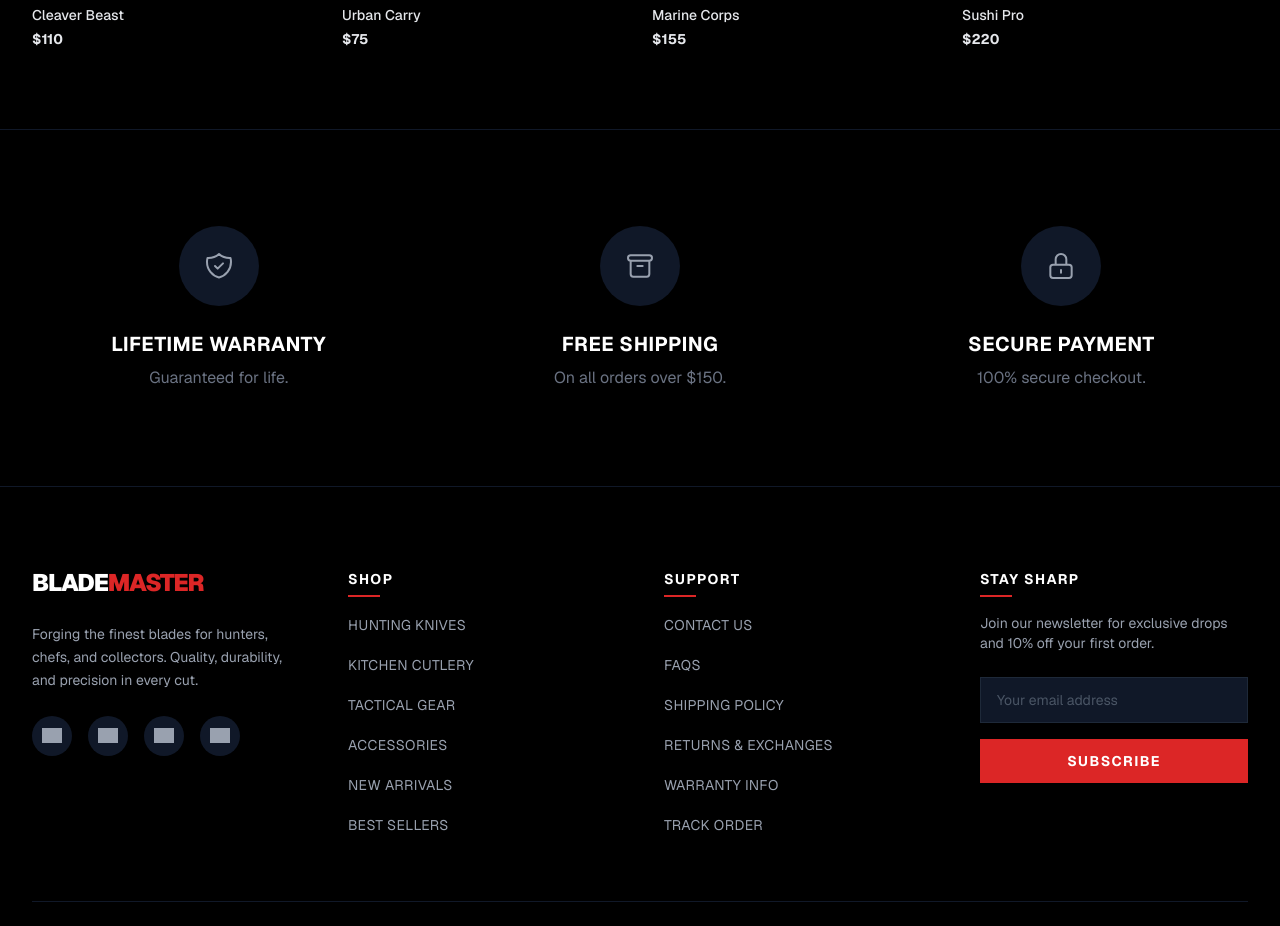
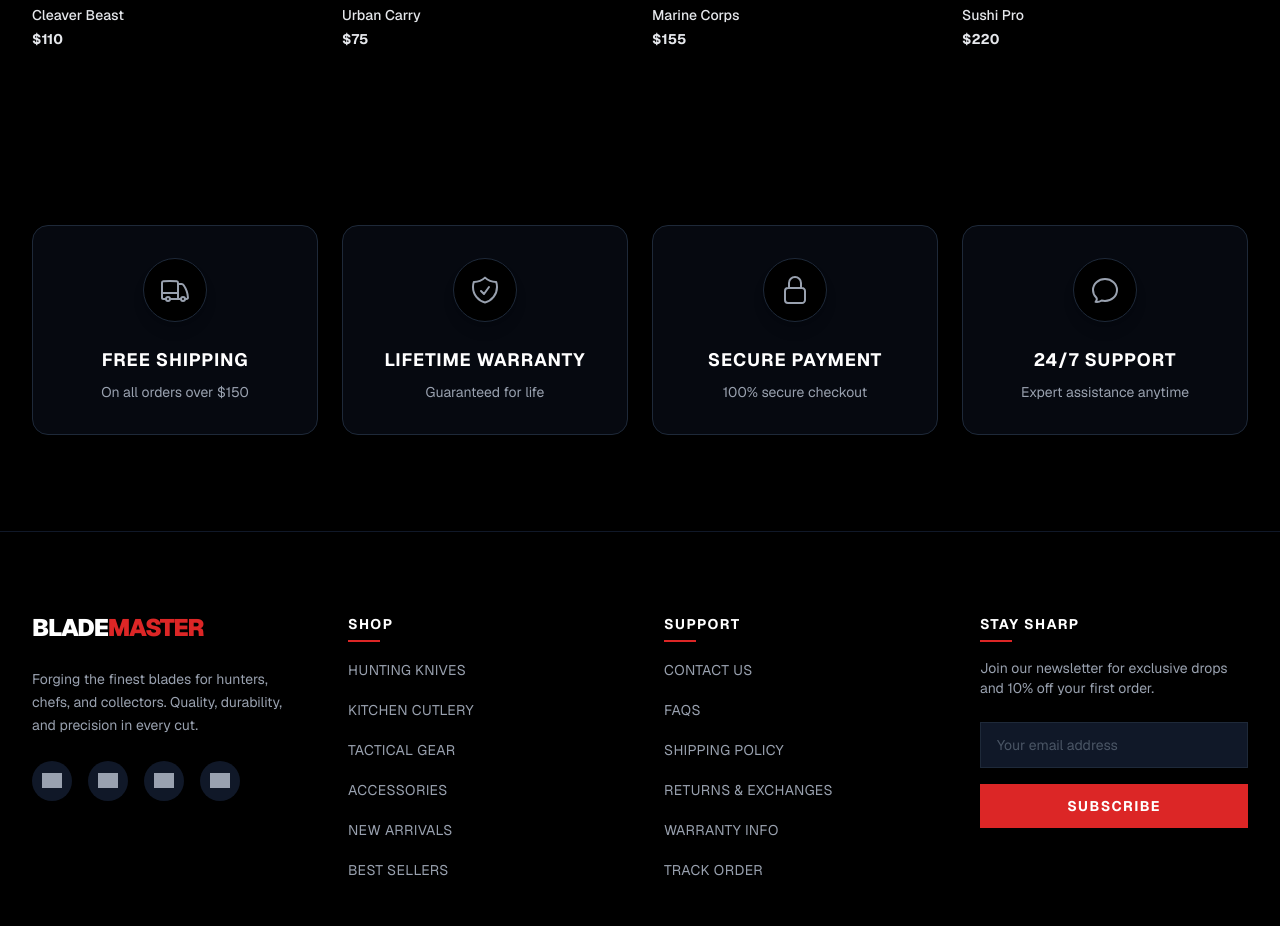
Before and after one commit to bilalajmery/knife-ecommerce, a Next.js app: page / in a window 1280 px wide. Shown: the part 4466-5392 px from the top of the page. Built offline with nearby package versions, Linux system fonts and the light colour scheme; grey boxes are pictures that could not be loaded.

Commit message:
feat: implement initial home page with hero slider, product collections, best sellers, promo banner, and new arrivals.

```diff
--- a/src/app/pages/home.js
+++ b/src/app/pages/home.js
@@ -357,49 +357,108 @@ export default function HomePage() {
       </section>
 
       {/* Trust Indicators */}
-      <section className="py-24 border-t border-gray-900">
+      <section className="py-24 bg-black relative">
         <div className="max-w-7xl mx-auto px-4 sm:px-6 lg:px-8">
-          <div className="grid grid-cols-1 md:grid-cols-3 gap-12">
+          <div className="grid grid-cols-1 md:grid-cols-2 lg:grid-cols-4 gap-6">
             {[
               {
-                title: "Lifetime Warranty",
-                desc: "Guaranteed for life.",
-                icon: "M9 12l2 2 4-4m5.618-4.016A11.955 11.955 0 0112 2.944a11.955 11.955 0 01-8.618 3.04A12.02 12.02 0 003 9c0 5.591 3.824 10.29 9 11.622 5.176-1.332 9-6.03 9-11.622 0-1.042-.133-2.052-.382-3.016z",
+                title: "Free Shipping",
+                desc: "On all orders over $150",
+                icon: (
+                  <svg
+                    xmlns="http://www.w3.org/2000/svg"
+                    fill="none"
+                    viewBox="0 0 24 24"
+                    strokeWidth={1.5}
+                    stroke="currentColor"
+                    className="w-8 h-8"
+                  >
+                    <path
+                      strokeLinecap="round"
+                      strokeLinejoin="round"
+                      d="M8.25 18.75a1.5 1.5 0 01-3 0m3 0a1.5 1.5 0 00-3 0m3 0h6m-9 0H3.375a1.125 1.125 0 01-1.125-1.125V14.25m17.25 4.5a1.5 1.5 0 01-3 0m3 0a1.5 1.5 0 00-3 0m3 0h1.125c.621 0 1.129-.504 1.09-1.124a17.902 17.902 0 00-3.213-9.193 2.056 2.056 0 00-1.58-.86H14.25M16.5 18.75h-2.25m0-11.177v-.958c0-.568-.422-1.048-.987-1.106a48.554 48.554 0 00-10.026 0 1.106 1.106 0 00-.987 1.106v7.635m12-6.677v6.677m0 4.5v-4.5m0 0h-12"
+                    />
+                  </svg>
+                ),
               },
               {
-                title: "Free Shipping",
-                desc: "On all orders over $150.",
-                icon: "M5 8h14M5 8a2 2 0 110-4h14a2 2 0 110 4M5 8v10a2 2 0 002 2h10a2 2 0 002-2V8m-9 4h4",
+                title: "Lifetime Warranty",
+                desc: "Guaranteed for life",
+                icon: (
+                  <svg
+                    xmlns="http://www.w3.org/2000/svg"
+                    fill="none"
+                    viewBox="0 0 24 24"
+                    strokeWidth={1.5}
+                    stroke="currentColor"
+                    className="w-8 h-8"
+                  >
+                    <path
+                      strokeLinecap="round"
+                      strokeLinejoin="round"
+                      d="M9 12.75L11.25 15 15 9.75m-3-7.036A11.959 11.959 0 013.598 6 11.99 11.99 0 003 9.749c0 5.592 3.824 10.29 9 11.623 5.176-1.332 9-6.03 9-11.622 0-1.31-.21-2.571-.598-3.751h-.152c-3.196 0-6.1-1.248-8.25-3.285z"
+                    />
+                  </svg>
+                ),
               },
               {
                 title: "Secure Payment",
-                desc: "100% secure checkout.",
-                icon: "M12 15v2m-6 4h12a2 2 0 002-2v-6a2 2 0 00-2-2H6a2 2 0 00-2 2v6a2 2 0 002 2zm10-10V7a4 4 0 00-8 0v4h8z",
+                desc: "100% secure checkout",
+                icon: (
+                  <svg
+                    xmlns="http://www.w3.org/2000/svg"
+                    fill="none"
+                    viewBox="0 0 24 24"
+                    strokeWidth={1.5}
+                    stroke="currentColor"
+                    className="w-8 h-8"
+                  >
+                    <path
+                      strokeLinecap="round"
+                      strokeLinejoin="round"
+                      d="M16.5 10.5V6.75a4.5 4.5 0 10-9 0v3.75m-.75 11.25h10.5a2.25 2.25 0 002.25-2.25v-6.75a2.25 2.25 0 00-2.25-2.25H6.75a2.25 2.25 0 00-2.25 2.25v6.75a2.25 2.25 0 002.25 2.25z"
+                    />
+                  </svg>
+                ),
+              },
+              {
+                title: "24/7 Support",
+                desc: "Expert assistance anytime",
+                icon: (
+                  <svg
+                    xmlns="http://www.w3.org/2000/svg"
+                    fill="none"
+                    viewBox="0 0 24 24"
+                    strokeWidth={1.5}
+                    stroke="currentColor"
+                    className="w-8 h-8"
+                  >
+                    <path
+                      strokeLinecap="round"
+                      strokeLinejoin="round"
+                      d="M12 20.25c4.97 0 9-3.69 9-8.25s-4.03-8.25-9-8.25S3 7.44 3 12c0 2.104.859 4.023 2.273 5.48.432.447.74 1.04.586 1.641a4.483 4.483 0 01-.923 1.785A5.969 5.969 0 006 21c1.282 0 2.47-.402 3.445-1.087.81.22 1.668.337 2.555.337z"
+                    />
+                  </svg>
+                ),
               },
             ].map((item, idx) => (
               <div
                 key={idx}
-                className="flex flex-col items-center text-center group"
+                className="group relative p-8 rounded-2xl bg-gray-900/40 border border-gray-800 hover:border-primary/50 transition-all duration-500 hover:-translate-y-2 hover:shadow-2xl hover:shadow-primary/10"
               >
-                <div className="w-20 h-20 rounded-full bg-gray-900 flex items-center justify-center mb-6 group-hover:bg-primary transition-colors duration-300">
-                  <svg
-                    className="w-8 h-8 text-gray-400 group-hover:text-white transition-colors"
-                    fill="none"
-                    stroke="currentColor"
-                    viewBox="0 0 24 24"
-                  >
-                    <path
-                      strokeLinecap="round"
-                      strokeLinejoin="round"
-                      strokeWidth="1.5"
-                      d={item.icon}
-                    ></path>
-                  </svg>
+                <div className="absolute inset-0 bg-gradient-to-br from-primary/5 to-transparent opacity-0 group-hover:opacity-100 transition-opacity duration-500 rounded-2xl" />
+
+                <div className="relative z-10 flex flex-col items-center text-center">
+                  <div className="w-16 h-16 mb-6 rounded-full bg-black border border-gray-800 flex items-center justify-center text-gray-400 group-hover:border-primary group-hover:text-primary transition-all duration-500 group-hover:scale-110 shadow-lg">
+                    {item.icon}
+                  </div>
+                  <h3 className="text-lg font-bold uppercase tracking-wider text-white mb-2 group-hover:text-primary transition-colors">
+                    {item.title}
+                  </h3>
+                  <p className="text-sm text-gray-400 group-hover:text-gray-300 transition-colors">
+                    {item.desc}
+                  </p>
                 </div>
-                <h3 className="text-xl font-bold uppercase tracking-wide mb-2">
-                  {item.title}
-                </h3>
-                <p className="text-gray-500">{item.desc}</p>
               </div>
             ))}
           </div>
```
